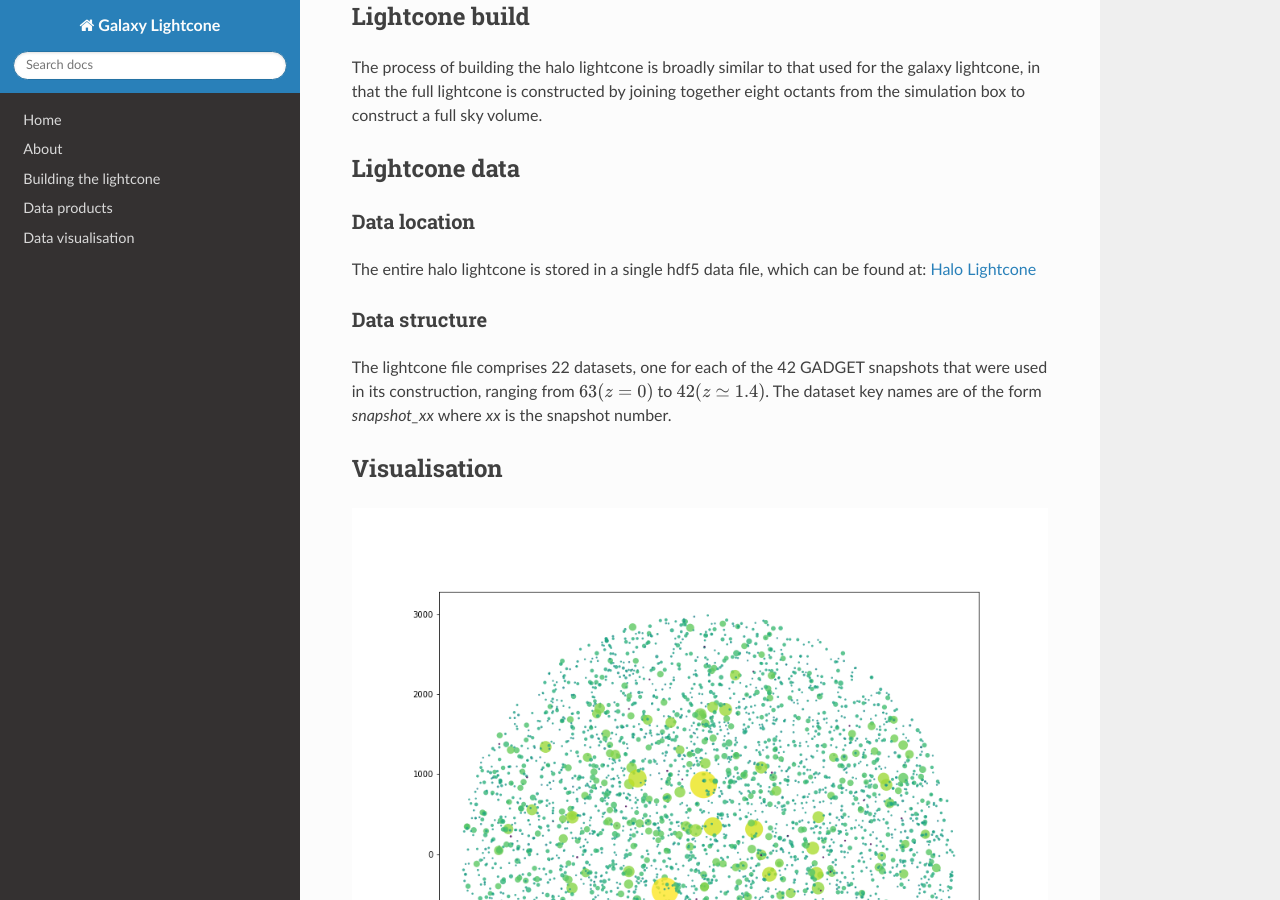
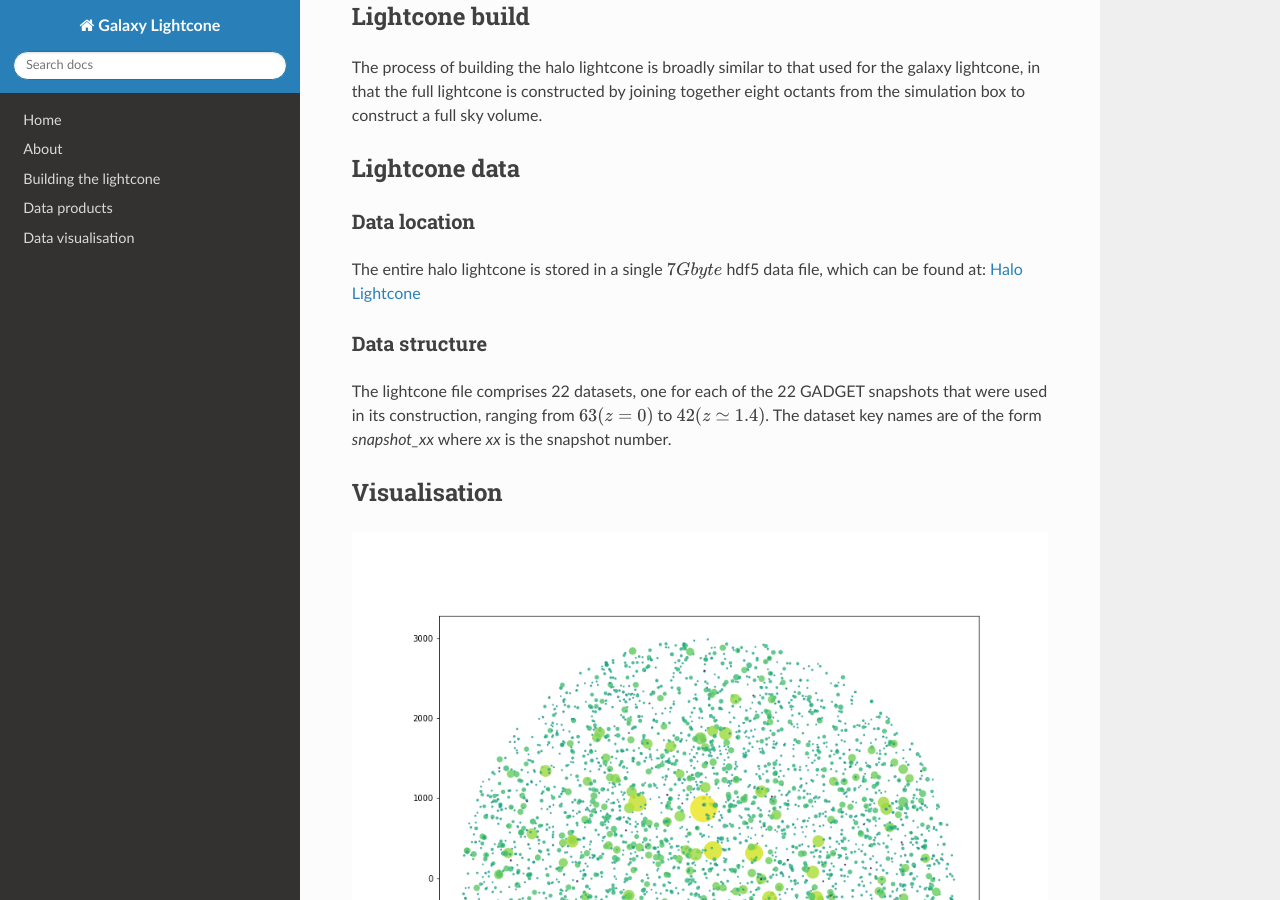
Before and after one commit to rajbooth/Lightcone, an MkDocs documentation site: the page built from docs/halo_lightcone.md, in a window 1280 px wide and 900 px high, scrolled down 312 px. Built offline with MkDocs 1.6.1, drawn with Linux system fonts in a browser that asks for light colours; nearby versions of some CDN libraries; formulas are drawn with MathJax 3.

Commit message:
docs/halo_lightcone.md updated from https://stackedit.io/

```diff
--- a/docs/halo_lightcone.md
+++ b/docs/halo_lightcone.md
@@ -11,15 +11,15 @@ The process of building the halo lightcone is broadly similar to that used for t
 
 ## Lightcone data
 ### Data location
-The entire halo lightcone is stored in a single hdf5 data file, which can be found at:
+The entire halo lightcone is stored in a single $7 Gbyte$ hdf5 data file, which can be found at:
 [Halo Lightcone](Canonical%20Path%09/cosma6/data/dp004/dc-boot5/Lightcone/Halo_FullSky)
 
 ### Data structure
-The lightcone file comprises 22 datasets, one for each of the 42 GADGET snapshots that were used in its construction, ranging from $63 (z=0)$ to $42 (z\simeq 1.4)$. The dataset key names are of the form *snapshot_xx*  where *xx* is the snapshot number.
+The lightcone file comprises 22 datasets, one for each of the 22 GADGET snapshots that were used in its construction, ranging from $63 (z=0)$ to $42 (z\simeq 1.4)$. The dataset key names are of the form *snapshot_xx*  where *xx* is the snapshot number.
 
 ## Visualisation
 ![enter image description here](https://raw.githubusercontent.com/rajbooth/Lightcone/master/images/Halo_lightcone.png)
 
 <!--stackedit_data:
-eyJoaXN0b3J5IjpbMTc4MTkwODY5OSwxOTI4NjUzMjMyXX0=
+eyJoaXN0b3J5IjpbMTE4MTk4OTQzLDE5Mjg2NTMyMzJdfQ==
 -->
```
